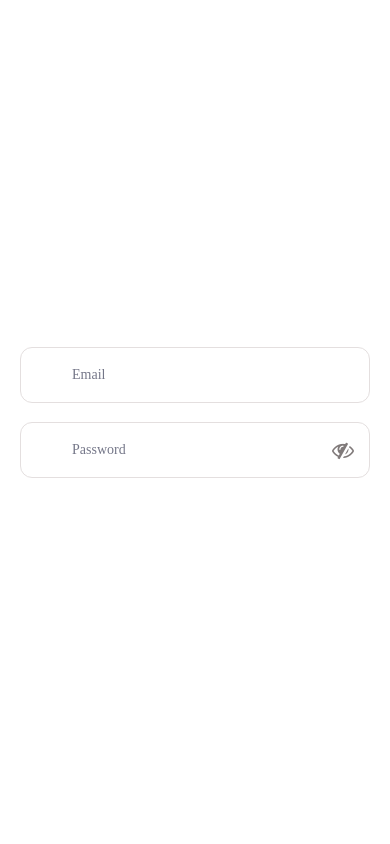
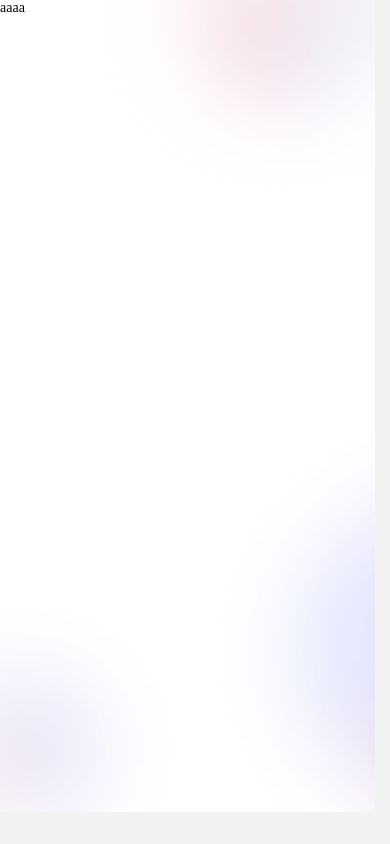
Before and after one commit to nmnhi/react-native-event-hub, a React Native app: screen /LoginScreen in a window 390 px wide. Built offline with nearby package versions, Linux system fonts and the light colour scheme; some icons are missing.

Commit message:
Create container component

```diff
--- /dev/null
+++ b/src/components/ContainerComponent.tsx
@@ -0,0 +1,43 @@
+import {
+  View,
+  ImageBackground,
+  ScrollView,
+  SafeAreaView,
+  StyleProp,
+  ViewStyle,
+} from 'react-native';
+import React, {ReactNode} from 'react';
+import {globalStyles} from '../styles/globalStyles';
+
+interface Props {
+  isImageBackground?: boolean;
+  isScroll?: boolean;
+  title?: string;
+  children: ReactNode;
+  styles?: StyleProp<ViewStyle>;
+}
+
+const ContainerComponent = (props: Props) => {
+  const {children, isImageBackground, isScroll, title} = props;
+
+  const returnContainer = isScroll ? (
+    <ScrollView style={{flex: 1}}>{children}</ScrollView>
+  ) : (
+    <View style={{flex: 1}}>{children}</View>
+  );
+
+  return isImageBackground ? (
+    <ImageBackground
+      source={require('../assets/images/splash-image.png')}
+      style={{flex: 1}}
+      imageStyle={{flex: 1}}>
+      <SafeAreaView style={{flex: 1}}>{returnContainer}</SafeAreaView>
+    </ImageBackground>
+  ) : (
+    <SafeAreaView style={[globalStyles.container]}>
+      <View>{returnContainer}</View>
+    </SafeAreaView>
+  );
+};
+
+export default ContainerComponent;
--- a/src/components/index.ts
+++ b/src/components/index.ts
@@ -2,8 +2,10 @@ import SpaceComponents from './SpaceComponents';
 import TextComponent from './TextComponent';
 import ButtonComponent from './ButtonComponent';
 import InputComponent from './InputComponent';
+import ContainerComponent from './ContainerComponent';
 
 export {SpaceComponents};
 export {TextComponent};
 export {ButtonComponent};
 export {InputComponent};
+export {ContainerComponent};
--- a/src/screens/auth/LoginScreen.tsx
+++ b/src/screens/auth/LoginScreen.tsx
@@ -1,7 +1,11 @@
 import {View} from 'react-native';
 import React, {useState} from 'react';
 
-import {InputComponent} from '../../components';
+import {
+  ContainerComponent,
+  InputComponent,
+  TextComponent,
+} from '../../components';
 import {globalStyles} from '../../styles/globalStyles';
 import {Lock, Sms} from 'iconsax-react-native';
 import {appColors} from '../../constants/appColors';
@@ -11,7 +15,9 @@ const LoginScreen = () => {
   const [password, setPassword] = useState('');
 
   return (
-    <View
+    <ContainerComponent isImageBackground>
+      <TextComponent text="aaaa" />
+      {/* <View
         style={[
           globalStyles.container,
           {alignItems: 'center', justifyContent: 'center', padding: 20},
@@ -30,7 +36,8 @@ const LoginScreen = () => {
           affix={<Lock size={22} color={appColors.gray} />}
           isPassword
         />
-    </View>
+      </View> */}
+    </ContainerComponent>
   );
 };
 
```
Lines whose indentation alone changed are shown as unchanged.
